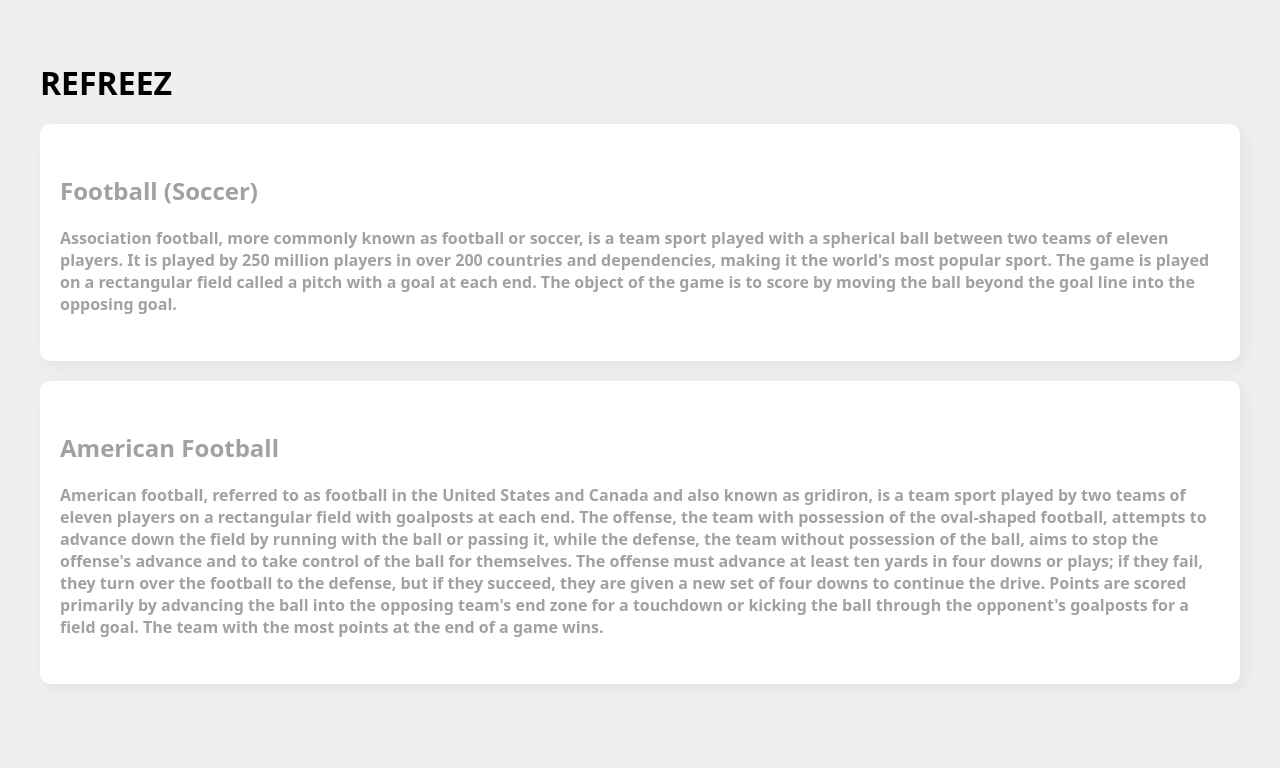
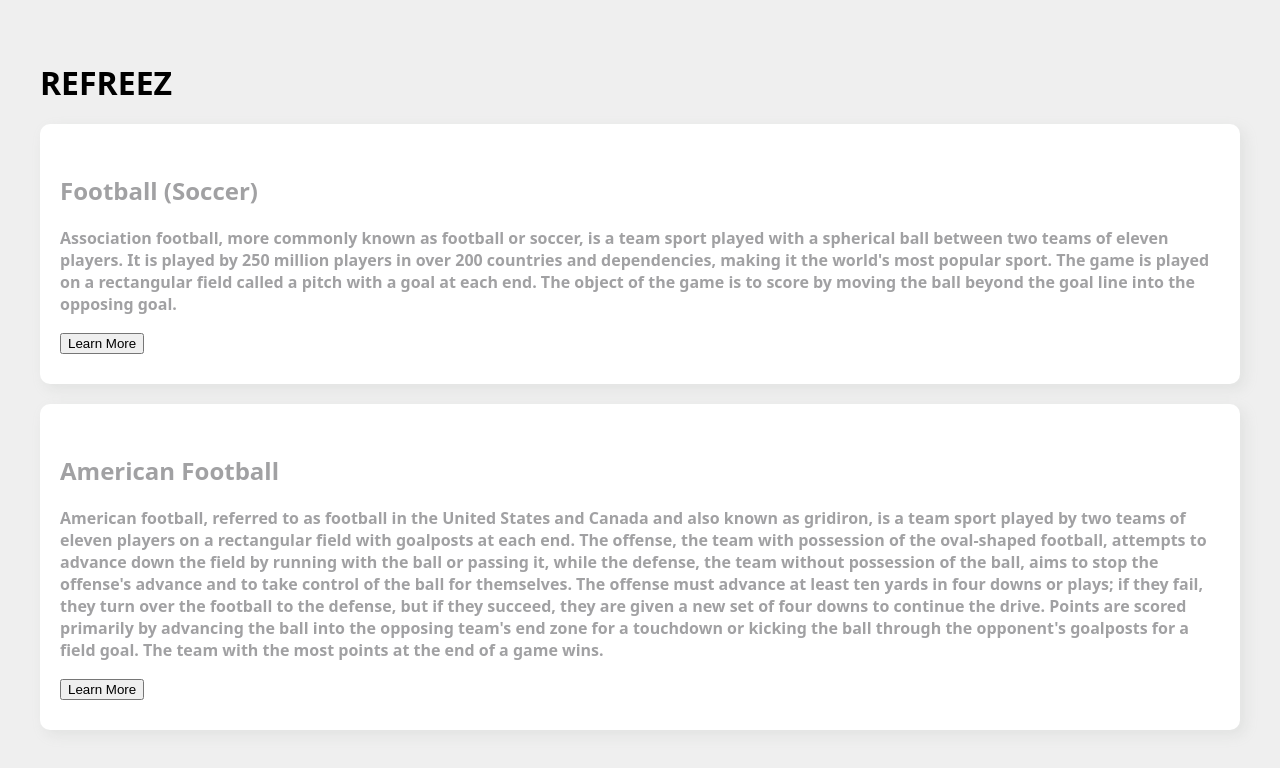
Before and after one commit to ridwanraji/refreez, a React (Create React App) app: page / in a window 1280 px wide. Shown: the top 768 px of the page. Built offline with nearby package versions, Linux system fonts and the light colour scheme.

Commit message:
Add LearnMore button without event handler to Sport info component.

```diff
--- /dev/null
+++ b/src/ClickableButton.js
@@ -0,0 +1,13 @@
+import React from "react"
+
+class ClickableButton extends React.Component {
+    render(){
+        return (
+            <div>
+                <button className={"btn-default"}> {this.props.name} </button>
+            </div>
+        )
+    }
+}
+
+export default ClickableButton
--- a/src/SportInfoList.js
+++ b/src/SportInfoList.js
@@ -1,4 +1,5 @@
 import React from "react";
+import ClickableButton from "./ClickableButton"
 
 class SportInfoList extends React.Component {
   render() {
@@ -6,6 +7,7 @@ class SportInfoList extends React.Component {
       <div className={"list-item"}>
         <h2> {this.props.name} </h2>
         <p> {this.props.shortDescription} </p>
+        <ClickableButton name={"Learn More"}/>
       </div>
     );
   }
```
